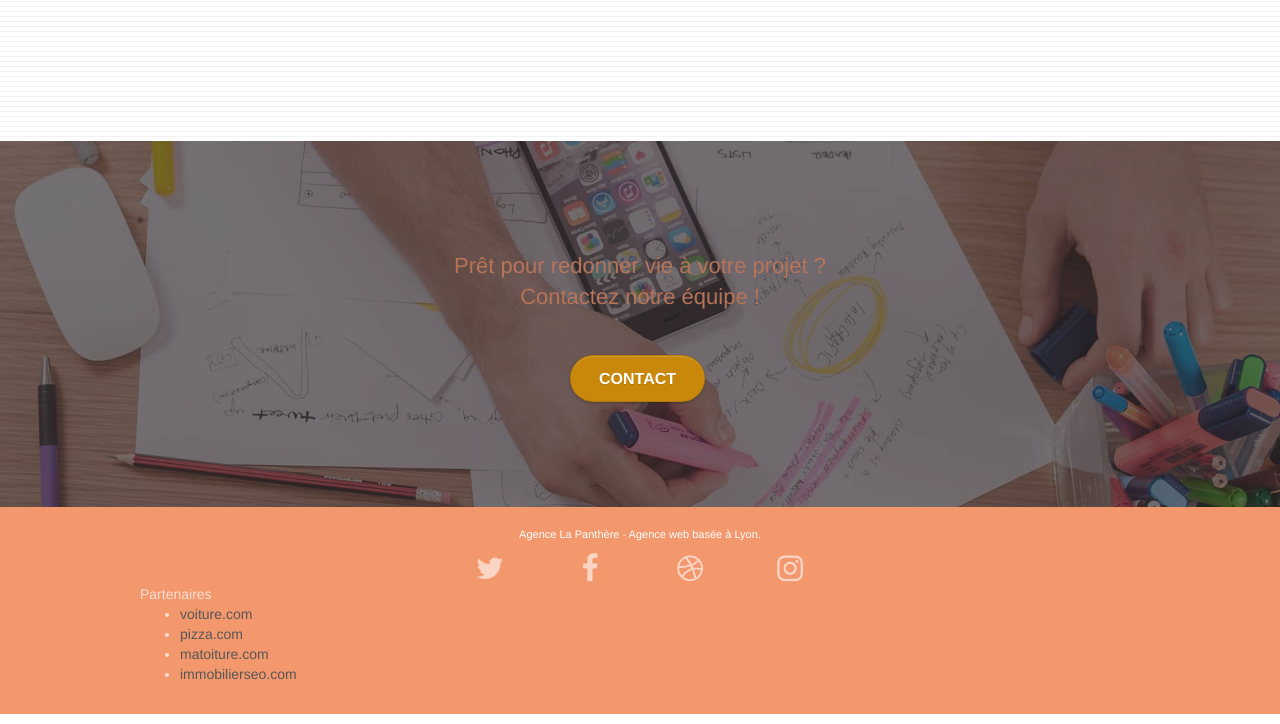
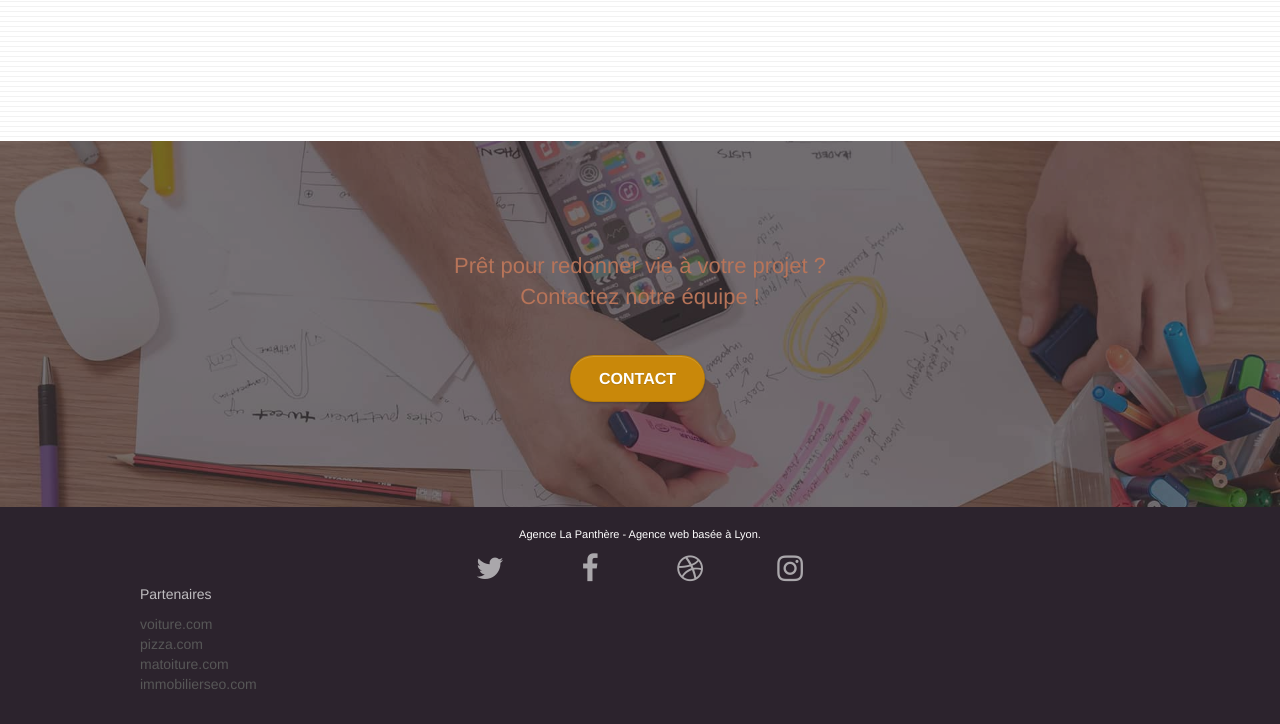
Before and after one commit to Ibtissam-Idb/Openclassrooms_La_Panthere, a plain HTML site: page index.html in a window 1280 px wide. Shown: the part 2813-3537 px from the top of the page. Drawn offline with Linux system fonts and the light colour scheme.

Commit message:
change footer bg-color and style partners list

```diff
--- a/index.html
+++ b/index.html
@@ -255,7 +255,7 @@
 		<!-- bloc-5-cta END -->
 
 		<!-- Footer - bloc-8 -->
-		<footer class="bloc bgc-atomic-tangerine d-bloc" id="bloc-8">
+		<footer class="bloc d-bloc" id="bloc-8">
 			<div class="container bloc-sm">
 				<div class="row">
 					<div class="col-sm-12">
--- a/style.css
+++ b/style.css
@@ -1068,3 +1068,16 @@ CET OBJECTIF AMÈNERA PROBABLEMENT À LA SUPPRESSION DE CERTAINES LIGNES DU CODE
 #bloc-2-services h2 {
     width: 634px;
 }
+
+/* ---------- FOOTER ---------- */
+
+footer.bloc {
+    background-color: #2C232D;
+}
+
+footer ul {
+    list-style: none;
+    padding: 0;
+    margin-top: 10px;
+    color: #fff;
+}
```
